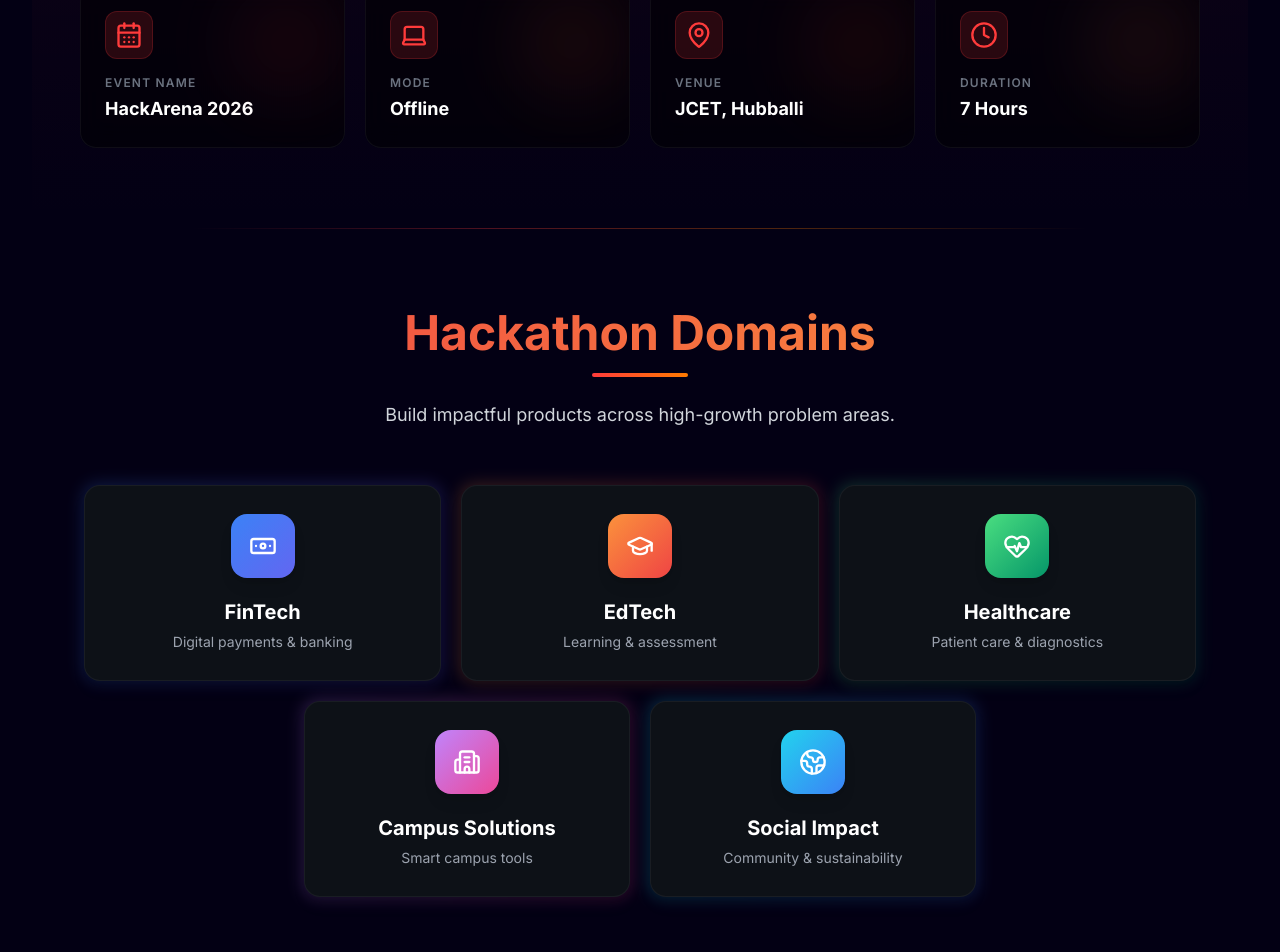
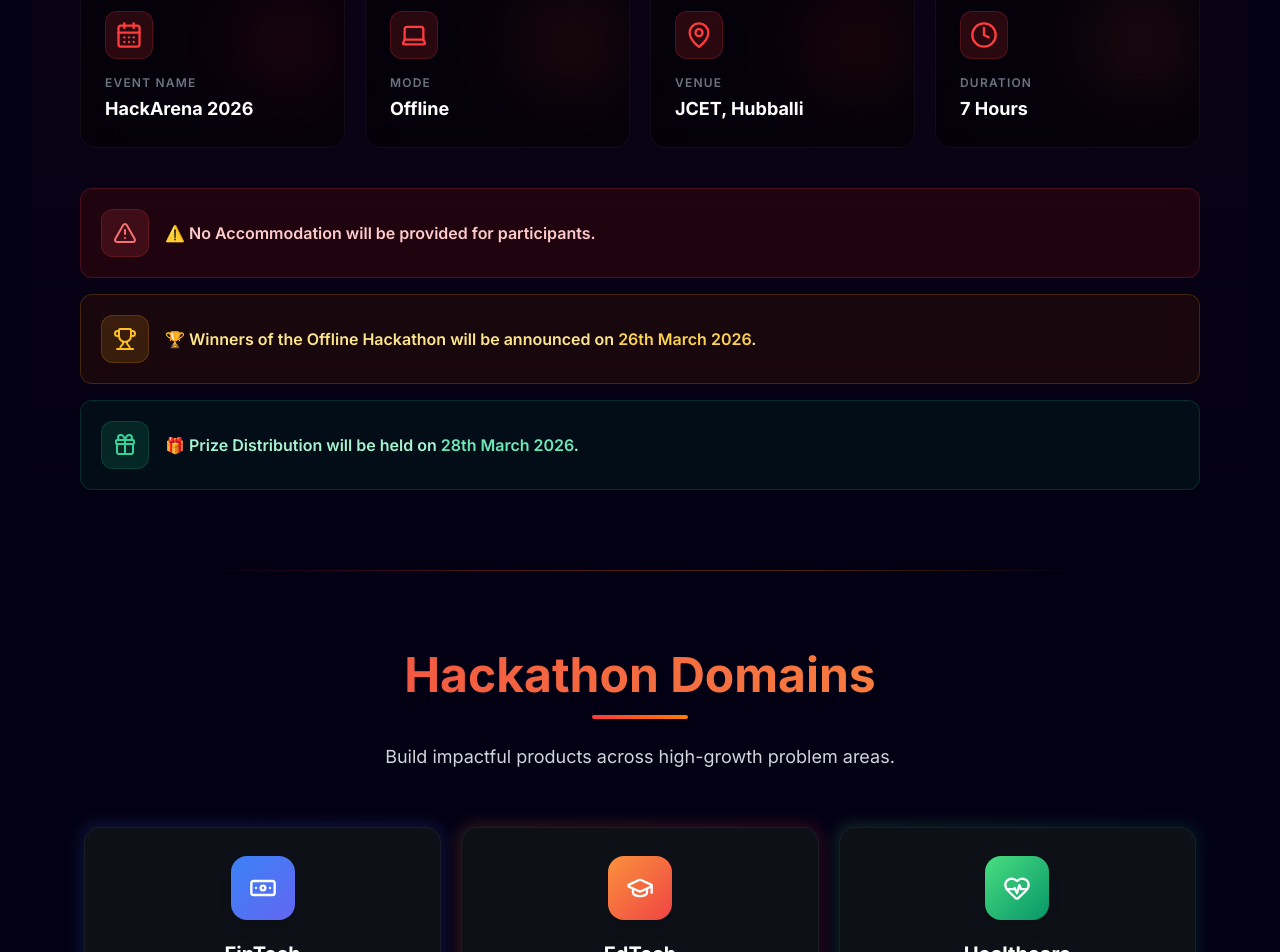
Before and after one commit to Srujanmirji/HackArena-2K26, a React (Vite) app: page / in a window 1280 px wide. Shown: the part 2235-3187 px from the top of the page. Built offline with nearby package versions, Linux system fonts and the light colour scheme; no server answers.

Commit message:
Add notices for accommodation, winner announcement, and prize distribution

```diff
--- a/src/components/EventDetails.jsx
+++ b/src/components/EventDetails.jsx
@@ -1,6 +1,6 @@
 import React from 'react';
 import { motion } from 'framer-motion';
-import { MapPin, Clock, CalendarDays, Laptop } from 'lucide-react';
+import { MapPin, Clock, CalendarDays, Laptop, AlertTriangle, Trophy, Gift } from 'lucide-react';
 
 const containerVariants = {
     hidden: {},
@@ -82,6 +82,55 @@
                         </motion.article>
                     ))}
                 </motion.div>
+
+                {/* Important Notices */}
+                <motion.div
+                    className="mt-10 space-y-4"
+                    initial="hidden"
+                    whileInView="visible"
+                    viewport={{ once: true, margin: "-50px" }}
+                    variants={containerVariants}
+                >
+                    {/* No Accommodation */}
+                    <motion.div
+                        variants={cardVariants}
+                        className="flex items-center gap-4 bg-red-950/40 backdrop-blur-md border border-red-500/20 rounded-xl p-4 md:p-5 hover:border-red-500/40 transition-all duration-300 group"
+                    >
+                        <div className="w-10 h-10 md:w-12 md:h-12 rounded-xl bg-red-500/15 flex items-center justify-center text-red-400 border border-red-500/20 group-hover:scale-110 transition-transform flex-shrink-0">
+                            <AlertTriangle size={24} />
+                        </div>
+                        <p className="text-sm md:text-base text-red-200 font-semibold">
+                            ⚠️ No Accommodation will be provided for participants.
+                        </p>
+                    </motion.div>
+
+                    {/* Winners Announcement */}
+                    <motion.div
+                        variants={cardVariants}
+                        className="flex items-center gap-4 bg-amber-950/30 backdrop-blur-md border border-amber-500/20 rounded-xl p-4 md:p-5 hover:border-amber-500/40 transition-all duration-300 group"
+                    >
+                        <div className="w-10 h-10 md:w-12 md:h-12 rounded-xl bg-amber-500/15 flex items-center justify-center text-amber-400 border border-amber-500/20 group-hover:scale-110 transition-transform flex-shrink-0">
+                            <Trophy size={24} />
+                        </div>
+                        <p className="text-sm md:text-base text-amber-200 font-semibold">
+                            🏆 Winners of the Offline Hackathon will be announced on <span className="text-amber-300">26th March 2026</span>.
+                        </p>
+                    </motion.div>
+
+                    {/* Prize Distribution */}
+                    <motion.div
+                        variants={cardVariants}
+                        className="flex items-center gap-4 bg-emerald-950/30 backdrop-blur-md border border-emerald-500/20 rounded-xl p-4 md:p-5 hover:border-emerald-500/40 transition-all duration-300 group"
+                    >
+                        <div className="w-10 h-10 md:w-12 md:h-12 rounded-xl bg-emerald-500/15 flex items-center justify-center text-emerald-400 border border-emerald-500/20 group-hover:scale-110 transition-transform flex-shrink-0">
+                            <Gift size={24} />
+                        </div>
+                        <p className="text-sm md:text-base text-emerald-200 font-semibold">
+                            🎁 Prize Distribution will be held on <span className="text-emerald-300">28th March 2026</span>.
+                        </p>
+                    </motion.div>
+                </motion.div>
+
             </div>
         </section>
     );
```
